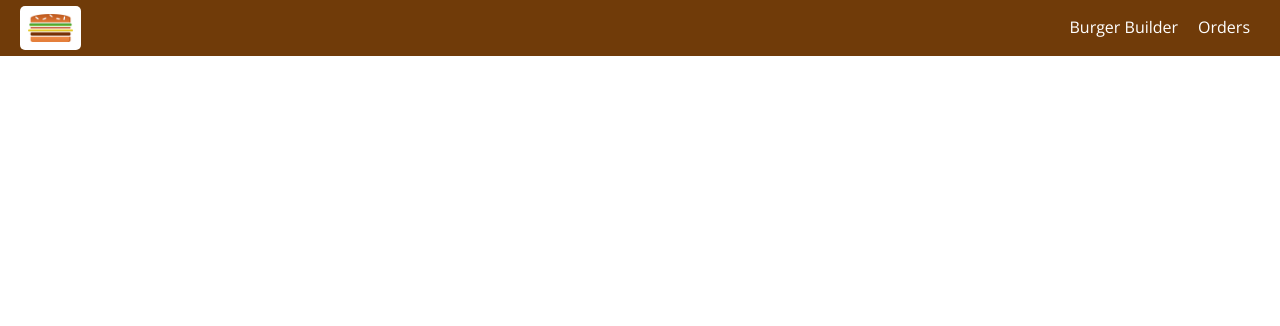
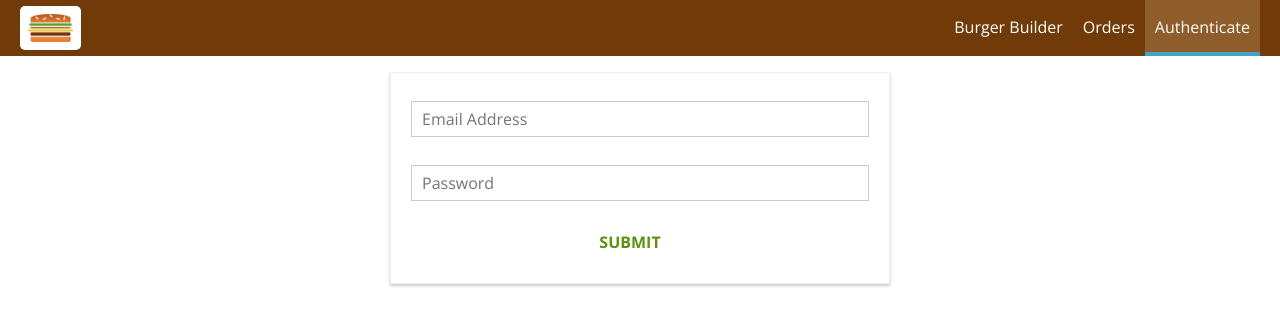
Before and after one commit to kemaakpala/burger-builder-app, a React app: page /auth in a window 1280 px wide. Shown: the top 326 px of the page. Built offline with nearby package versions, Linux system fonts and the light colour scheme.

Commit message:
added auth directory

```diff
--- a/src/App.js
+++ b/src/App.js
@@ -5,6 +5,7 @@
 import BurgerBuilder from './containers/BurgerBuilder/BurgerBuilder'
 import Checkout from './containers/Checkout/Checkout'
 import Orders from './containers/Orders/Orders'
+import Auth from './containers/Auth/Auth'
 
 
 class App extends Component {
@@ -15,6 +16,7 @@
           <Switch>
             <Route path="/checkout/" component={Checkout} />
             <Route path="/orders/" component={Orders} />
+            <Route path="/auth" exact component={Auth} />
             <Route path="/" exact component={BurgerBuilder} />
           </Switch>
         </Layout>
--- a/src/components/Navigation/NavigationItems/NavigationItems.js
+++ b/src/components/Navigation/NavigationItems/NavigationItems.js
@@ -7,6 +7,7 @@
     <ul className={classes.NavigationItems}>
         <NavigationItem link="/" exact active>Burger Builder</NavigationItem>
         <NavigationItem link="/orders">Orders</NavigationItem>
+        <NavigationItem link="/Auth">Authenticate</NavigationItem>
     </ul>
 )
 
--- /dev/null
+++ b/src/containers/Auth/Auth.css
@@ -0,0 +1,15 @@
+.Auth {
+    margin: 20px auto;
+    width: 80%;
+    text-align: center;
+    box-shadow: 0 2px 3px #ccc;
+    border: 1px solid #eee;
+    padding: 10px;
+    box-sizing: border-box;
+}
+
+@media (min-width:600px) {
+    .Auth {
+        width: 500px;
+    }
+}
--- /dev/null
+++ b/src/containers/Auth/Auth.js
@@ -0,0 +1,112 @@
+import React, {Component} from 'react'
+import Input from '../../components/UI/Input/Input'
+import Button from '../../components/UI/Button/Button'
+import classes from './Auth.css'
+
+class Auth extends Component {
+    state = {
+        controls: {
+            email: {
+                elementType: 'input',
+                elementConfig: {
+                    type: 'email',
+                    placeholder: 'Email Address'
+                },
+                value: '',
+                validation: {
+                    required: true,
+                    isEmail: true
+                },
+                valid: false,
+                touched: false
+            },
+
+            password: {
+                elementType: 'input',
+                elementConfig: {
+                    type: 'password',
+                    placeholder: 'Password'
+                },
+                value: '',
+                validation: {
+                    required: true,
+                    minLength: 6
+                },
+                valid: false,
+                touched: false
+            }
+        }
+    }
+
+    checkValidity(value, rules) {
+        let isValid = true;
+        if (!rules) {
+            return true;
+        }
+
+        if (rules.required) {
+            isValid = value.trim() !== '' && isValid;
+        }
+
+        if (rules.minLength) {
+            isValid = value.length >= rules.minLength && isValid
+        }
+
+        if (rules.maxLength) {
+            isValid = value.length <= rules.maxLength && isValid
+        }
+
+        if (rules.isEmail) {
+            const pattern = /[a-z0-9!#$%&'*+/=?^_`{|}~-]+(?:\.[a-z0-9!#$%&'*+/=?^_`{|}~-]+)*@(?:[a-z0-9](?:[a-z0-9-]*[a-z0-9])?\.)+[a-z0-9](?:[a-z0-9-]*[a-z0-9])?/;
+            isValid = pattern.test(value) && isValid
+        }
+
+        if (rules.isNumeric) {
+            const pattern = /^\d+$/;
+            isValid = pattern.test(value) && isValid
+        }
+
+        return isValid;
+    }
+
+    inputChangedHandler = (event, controlName) => {
+        const updatedControls = {
+            ...this.state.controls,
+            [controlName]: {
+                ...this.state.controls[controlName],
+                value: event.target.value,
+                valid: this.checkValidity(event.target.value, this.state.controls[controlName].validation),
+                touched: true
+            }
+        }
+        this.setState({controls: updatedControls})
+    }
+    render() {
+
+        const formElementsArray = [];
+        for (let key in this.state.controls) {
+            formElementsArray.push({id: key, config: this.state.controls[key]})
+        }
+        const form = formElementsArray.map(formElement => (<Input
+            key={formElement.id}
+            elementType={formElement.config.elementType}
+            elementConfig={formElement.config.elementConfig}
+            value={formElement.config.value}
+            invalid={!formElement.config.valid}
+            shouldValidate
+            ={formElement.config.validation}
+            touched={formElement.config.touched}
+            changed={(event) => this.inputChangedHandler(event, formElement.id)}/>))
+        return (
+            <div className={classes.Auth}>
+                <form>
+                    {form}
+                    <Button btnType="Success">SUBMIT</Button>
+                </form>
+            </div>
+        )
+
+    }
+}
+
+export default Auth
--- a/src/containers/Checkout/ContactData/ContactData.js
+++ b/src/containers/Checkout/ContactData/ContactData.js
@@ -115,24 +115,31 @@
 
     checkValidity (value, rules) {
         let isValid = true;
-
-        if(!rules){
-
+        if (!rules) {
+            return true;
         }
 
-        if(rules.required) {
-            isValid = value.trim() !== '' && isValid
+        if (rules.required) {
+            isValid = value.trim() !== '' && isValid;
         }
 
-        if (rules.minLength){
+        if (rules.minLength) {
             isValid = value.length >= rules.minLength && isValid
         }
 
-        if (rules.maxLength){
-            isValid = value.length >= rules.minLength && isValid
+        if (rules.maxLength) {
+            isValid = value.length <= rules.maxLength && isValid
         }
 
-        console.log(isValid)
+        if (rules.isEmail) {
+            const pattern = /[a-z0-9!#$%&'*+/=?^_`{|}~-]+(?:\.[a-z0-9!#$%&'*+/=?^_`{|}~-]+)*@(?:[a-z0-9](?:[a-z0-9-]*[a-z0-9])?\.)+[a-z0-9](?:[a-z0-9-]*[a-z0-9])?/;
+            isValid = pattern.test(value) && isValid
+        }
+
+        if (rules.isNumeric) {
+            const pattern = /^\d+$/;
+            isValid = pattern.test(value) && isValid
+        }
 
         return isValid;
     }
```
